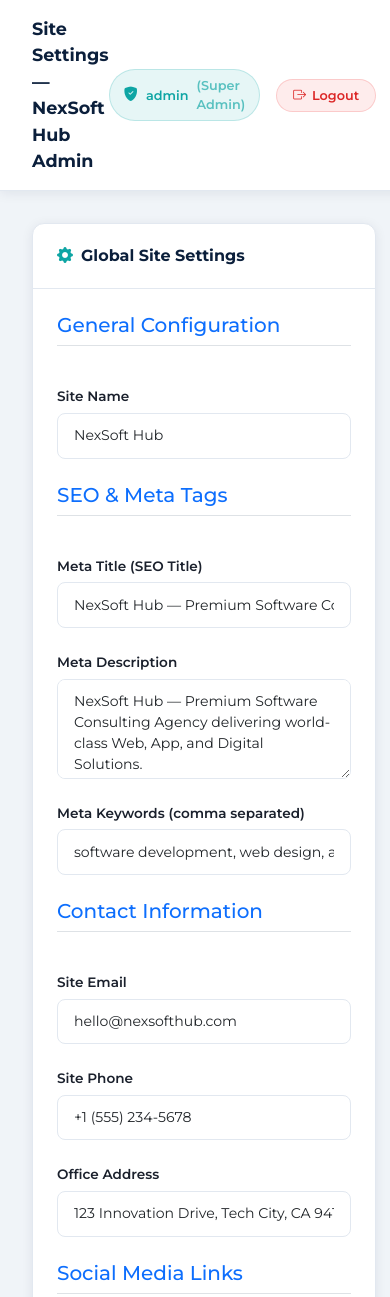
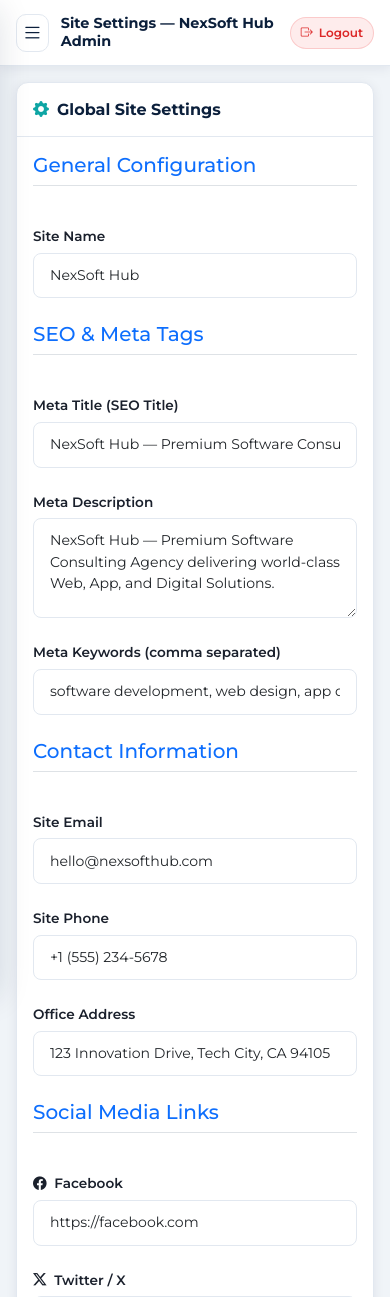
Before and after one commit to saqlain-m45/NexSoft, a PHP site: page /NexSoft/admin/settings.php in a window 390 px wide. Shown: the top 1297 px of the page. Run offline with PHP 8.4, Linux system fonts and the light colour scheme; a user stored in the database is signed in; data comes from the database, SQL or seed files in the repository; some libraries are stand-ins or nearby versions.

Commit message:
feat: Add responsive layout toggle and sidebar functionality in admin panel

```diff
--- a/admin/layout-footer.php
+++ b/admin/layout-footer.php
@@ -5,6 +5,51 @@
 <script>
 // Admin JS
 document.addEventListener('DOMContentLoaded', function() {
+    const sidebar = document.getElementById('adminSidebar');
+    const menuToggle = document.getElementById('adminMenuToggle');
+    const backdrop = document.getElementById('adminSidebarBackdrop');
+    const mobileMq = window.matchMedia('(max-width: 991px)');
+
+    function closeSidebar() {
+        if (!sidebar || !backdrop || !menuToggle) return;
+        sidebar.classList.remove('open');
+        backdrop.classList.remove('show');
+        menuToggle.setAttribute('aria-expanded', 'false');
+    }
+
+    function openSidebar() {
+        if (!sidebar || !backdrop || !menuToggle) return;
+        sidebar.classList.add('open');
+        backdrop.classList.add('show');
+        menuToggle.setAttribute('aria-expanded', 'true');
+    }
+
+    if (menuToggle && sidebar && backdrop) {
+        menuToggle.addEventListener('click', function() {
+            if (!mobileMq.matches) return;
+            const isOpen = sidebar.classList.contains('open');
+            if (isOpen) {
+                closeSidebar();
+            } else {
+                openSidebar();
+            }
+        });
+
+        backdrop.addEventListener('click', closeSidebar);
+
+        document.addEventListener('keydown', function(e) {
+            if (e.key === 'Escape') {
+                closeSidebar();
+            }
+        });
+
+        window.addEventListener('resize', function() {
+            if (!mobileMq.matches) {
+                closeSidebar();
+            }
+        });
+    }
+
     // Confirm delete
     document.querySelectorAll('.confirm-delete').forEach(function(btn) {
         btn.addEventListener('click', function(e) {
--- a/admin/layout-header.php
+++ b/admin/layout-header.php
@@ -95,12 +95,18 @@ $activePage = $activePage ?? '';
             <div style="font-size:0.75rem;color:rgba(255,255,255,0.25);">NexSoft Hub v1.0</div>
         </div>
     </aside>
+    <div class="admin-sidebar-backdrop" id="adminSidebarBackdrop"></div>
 
     <!-- ===== MAIN ===== -->
     <div class="admin-main">
         <!-- Topbar -->
         <div class="admin-topbar">
-            <div class="admin-topbar-title"><?php echo $pageTitle ?? 'Dashboard'; ?></div>
+            <div class="admin-topbar-left">
+                <button type="button" class="admin-menu-toggle" id="adminMenuToggle" aria-label="Toggle sidebar" aria-expanded="false">
+                    <i class="bi bi-list"></i>
+                </button>
+                <div class="admin-topbar-title"><?php echo $pageTitle ?? 'Dashboard'; ?></div>
+            </div>
             <div class="admin-topbar-right">
                 <div class="admin-badge">
                     <i class="bi bi-shield-fill-check"></i>
--- a/admin/settings.php
+++ b/admin/settings.php
@@ -30,6 +30,7 @@ if ($_SERVER['REQUEST_METHOD'] === 'POST') {
         'google_analytics_id'   => $_POST['google_analytics_id'] ?? '',
         'custom_head_scripts'   => $_POST['custom_head_scripts'] ?? '',
         'custom_footer_scripts' => $_POST['custom_footer_scripts'] ?? '',
+        'responsive_enabled'    => $_POST['responsive_enabled'] ?? '0',
         'custom_cursor_enabled' => $_POST['custom_cursor_enabled'] ?? '0',
         'maintenance_mode'      => $_POST['maintenance_mode'] ?? '0'
     ];
@@ -202,6 +203,13 @@ require_once __DIR__ . '/layout-header.php';
                 </div>
                 <div class="col-md-6 d-flex align-items-center pt-4">
                     <div class="form-check form-switch">
+                        <input class="form-check-input" type="checkbox" name="responsive_enabled" value="1" id="responsiveToggle"
+                               <?php echo ($currentSettings['responsive_enabled'] ?? '1') == '1' ? 'checked' : ''; ?>>
+                        <label class="form-check-label" for="responsiveToggle">Enable Responsive Layout (Mobile/Tablet)</label>
+                    </div>
+                </div>
+                <div class="col-md-6 d-flex align-items-center pt-4">
+                    <div class="form-check form-switch">
                         <input class="form-check-input" type="checkbox" name="custom_cursor_enabled" value="1" id="cursorToggle"
                                <?php echo ($currentSettings['custom_cursor_enabled'] ?? '1') == '1' ? 'checked' : ''; ?>>
                         <label class="form-check-label" for="cursorToggle">Enable Custom Glowing Cursor</label>
--- a/assets/css/admin.css
+++ b/assets/css/admin.css
@@ -174,6 +174,30 @@ a {
     z-index: 50;
     box-shadow: var(--shadow);
 }
+
+    .admin-topbar-left {
+        display: flex;
+        align-items: center;
+        gap: 0.75rem;
+    }
+
+    .admin-menu-toggle {
+        display: none;
+        width: 38px;
+        height: 38px;
+        border: 1px solid var(--border);
+        border-radius: 10px;
+        background: var(--white);
+        color: var(--primary);
+        align-items: center;
+        justify-content: center;
+        font-size: 1.3rem;
+        cursor: pointer;
+    }
+
+    .admin-sidebar-backdrop {
+        display: none;
+    }
 
 .admin-topbar-title {
     font-size: 1.1rem;
@@ -648,13 +672,68 @@ a {
 @media (max-width: 991px) {
     .admin-sidebar {
         transform: translateX(-100%);
+        box-shadow: var(--shadow-lg);
     }
 
     .admin-sidebar.open {
         transform: translateX(0);
     }
 
+    .admin-sidebar-backdrop {
+        display: none;
+        position: fixed;
+        inset: 0;
+        background: rgba(0, 0, 0, 0.45);
+        z-index: 90;
+    }
+
+    .admin-sidebar-backdrop.show {
+        display: block;
+    }
+
+    .admin-menu-toggle {
+        display: inline-flex;
+    }
+
     .admin-main {
         margin-left: 0;
     }
+
+    .admin-topbar {
+        padding: 0.85rem 1rem;
+    }
+
+    .admin-content {
+        padding: 1rem;
+    }
+
+    .admin-topbar-right {
+        gap: 0.5rem;
+    }
+
+    .admin-badge {
+        display: none;
+    }
+
+    .btn-logout {
+        padding: 6px 10px;
+        font-size: 0.75rem;
+    }
 }
+
+@media (max-width: 576px) {
+    .admin-topbar-title {
+        font-size: 0.9rem;
+        line-height: 1.2;
+    }
+
+    .admin-card-header {
+        padding: 0.9rem 1rem;
+        gap: 0.5rem;
+        flex-wrap: wrap;
+    }
+
+    .admin-card-body {
+        padding: 1rem;
+    }
+}
--- a/components/header.php
+++ b/components/header.php
@@ -1,11 +1,13 @@
 <?php
 $currentRoute = $_GET['route'] ?? 'home';
+$responsiveEnabled = getSetting('responsive_enabled', '1') === '1';
+$viewportContent = $responsiveEnabled ? 'width=device-width, initial-scale=1.0' : 'width=1280';
 ?>
 <!DOCTYPE html>
 <html lang="en">
 <head>
     <meta charset="UTF-8">
-    <meta name="viewport" content="width=device-width, initial-scale=1.0">
+    <meta name="viewport" content="<?php echo htmlspecialchars($viewportContent); ?>">
     <meta name="description" content="<?php echo getSetting('meta_description', 'NexSoft Hub — Premium Software Consulting Agency delivering world-class Web, App, and Digital Solutions.'); ?>">
     <meta name="keywords" content="<?php echo getSetting('meta_keywords', 'software development, web design, app development'); ?>">
     <title><?php echo getSetting('meta_title', 'NexSoft Hub — Premium Software Consulting Agency'); ?></title>
--- a/database/nexsoft_hub.sql
+++ b/database/nexsoft_hub.sql
@@ -132,6 +132,7 @@ INSERT INTO `site_settings` (`setting_key`, `setting_value`) VALUES
 ('google_analytics_id', ''),
 ('custom_head_scripts', ''),
 ('custom_footer_scripts', ''),
+('responsive_enabled', '1'),
 ('custom_cursor_enabled', '1'),
 ('maintenance_mode', '0');
 
--- a/fix-db.php
+++ b/fix-db.php
@@ -81,6 +81,7 @@ try {
         ['google_analytics_id', ''],
         ['custom_head_scripts', ''],
         ['custom_footer_scripts', ''],
+        ['responsive_enabled', '1'],
         ['custom_cursor_enabled', '1'],
         ['maintenance_mode', '0']
     ];
```
